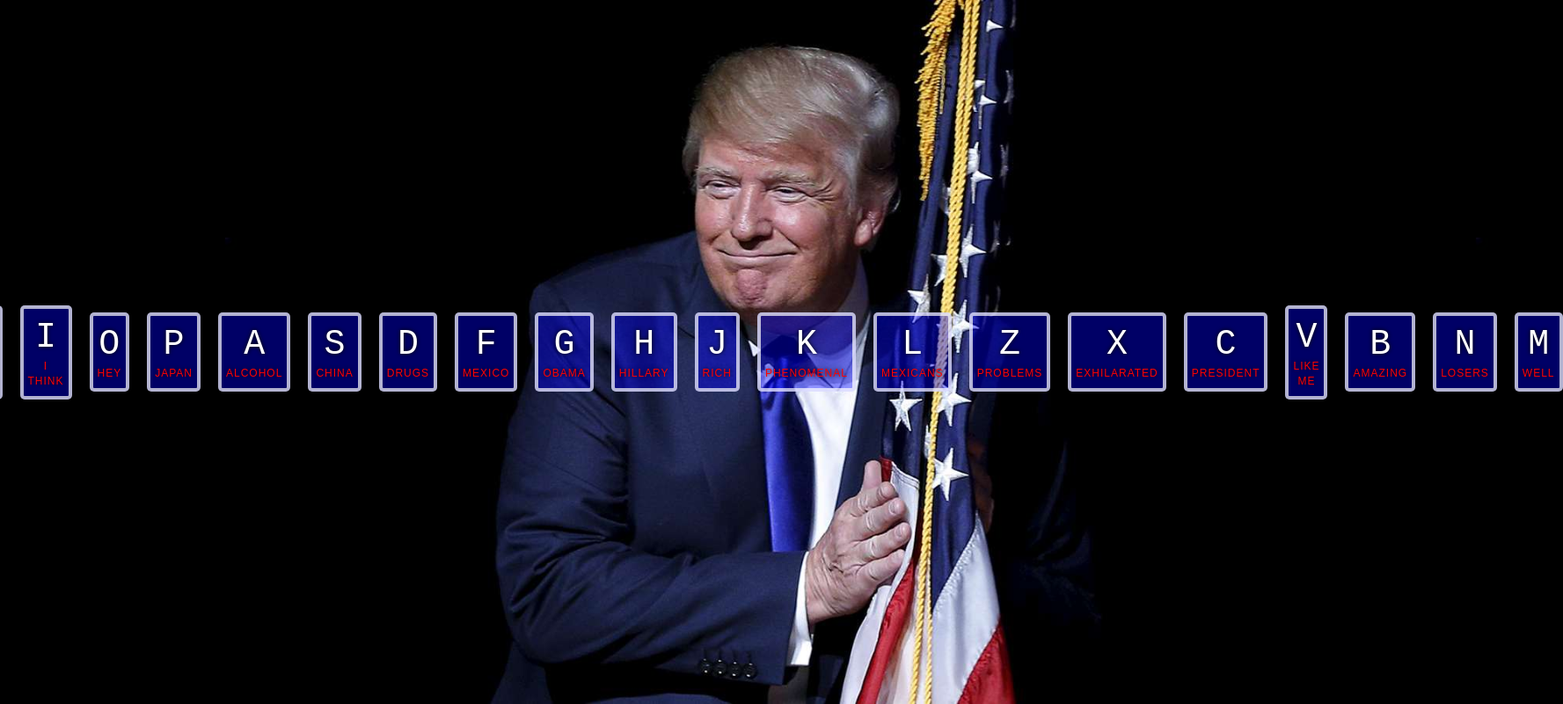
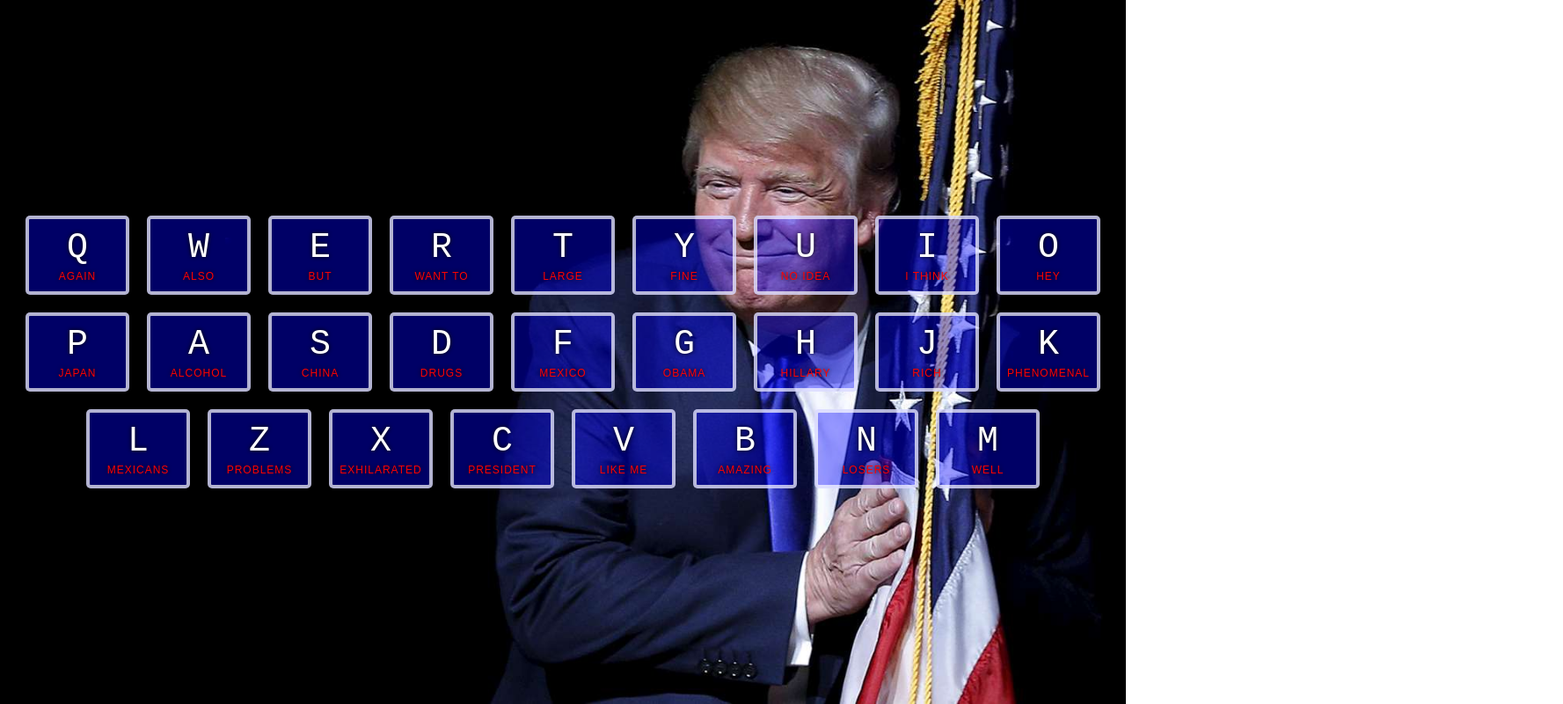
Before and after one commit to JohnnyPane/trumpstagram, a plain HTML site: page index.html in a window 1280 px wide. Shown: the whole page at 88% size, 1777 px wide, since content can reach past the window. Drawn offline with Linux system fonts and the light colour scheme.

Commit message:
cleanup styling and README

```diff
--- a/main_css.css
+++ b/main_css.css
@@ -14,8 +14,9 @@ body,html {
   display: flex;
   flex: 1;
   min-height: 100vh;
-  align-items: center;
+  align-content: center;
   justify-content: center;
+  flex-wrap: wrap;
 }
 
 .key {
```
Also changed, not shown: index.html (+0 -4 lines), 1 other file.
